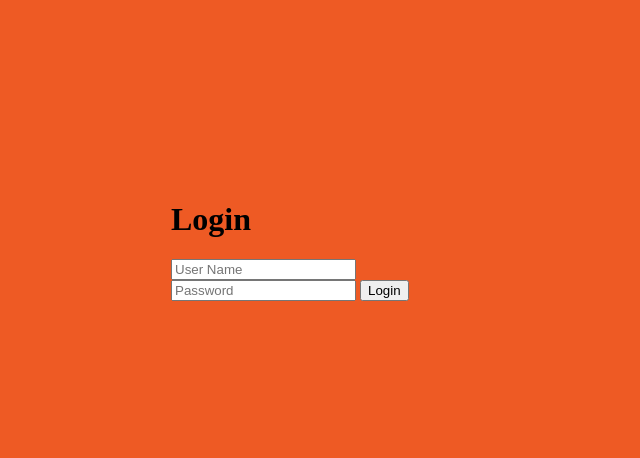
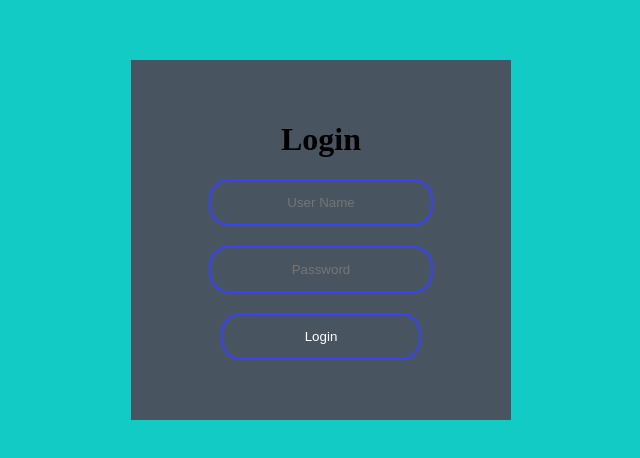
Before and after one commit to crisdux/login-html-css, a plain HTML site: page index.html in a window 1280 px wide. Shown: the part 160-618 px from the top of the page, without its empty margins (319-959 px from the left). Drawn offline with Linux system fonts and the light colour scheme.

Commit message:
transision de 25s y se agrandan los inputs a lo ancho

```diff
--- a/css/estilos.css
+++ b/css/estilos.css
@@ -6,7 +6,7 @@ body ,html{
 body{
    margin: 0;
    padding: 0;
-   background:#EE5A24 ;
+   background:#12CBC4 ;
 
    /*centrar el login al centro de la pagina*/
    display: flex;
@@ -19,4 +19,39 @@ body{
 .form-box{
    /**/
    width: 300px;
+   padding: 40px;
+   background: #485460;
+   text-align: center;
 }
+
+form-title{
+   color: #fff;
+   text-transform: uppercase;
+   font-weight: 500;
+}
+
+.form-box input[type="text"],
+.form-box input[type="password"],
+.form-box button[type="submit"]{
+
+   border: 0;
+   background: none;
+   display: block;
+   margin: 20px auto;
+   padding: 14px 10px;
+   text-align: center;
+   border: 2px solid #3742fa;
+   width: 200px;
+   outline: none;
+   color: #fff;
+   border-radius: 20px;
+   transition: 0.25s;
+}
+
+
+.form-box input[type="text"]:focus,
+.form-box input[type="password"]:focus{
+
+   width: 280px;
+   border-color: #fff;
+}
--- a/index.html
+++ b/index.html
@@ -13,7 +13,7 @@
       <h1 class="form-title">Login</h1>
       <input type="text" placeholder="User Name">
       <input type="password" placeholder="Password">
-      <button>Login</button>
+      <button type="submit">Login</button>
    </form>
 
 
```
